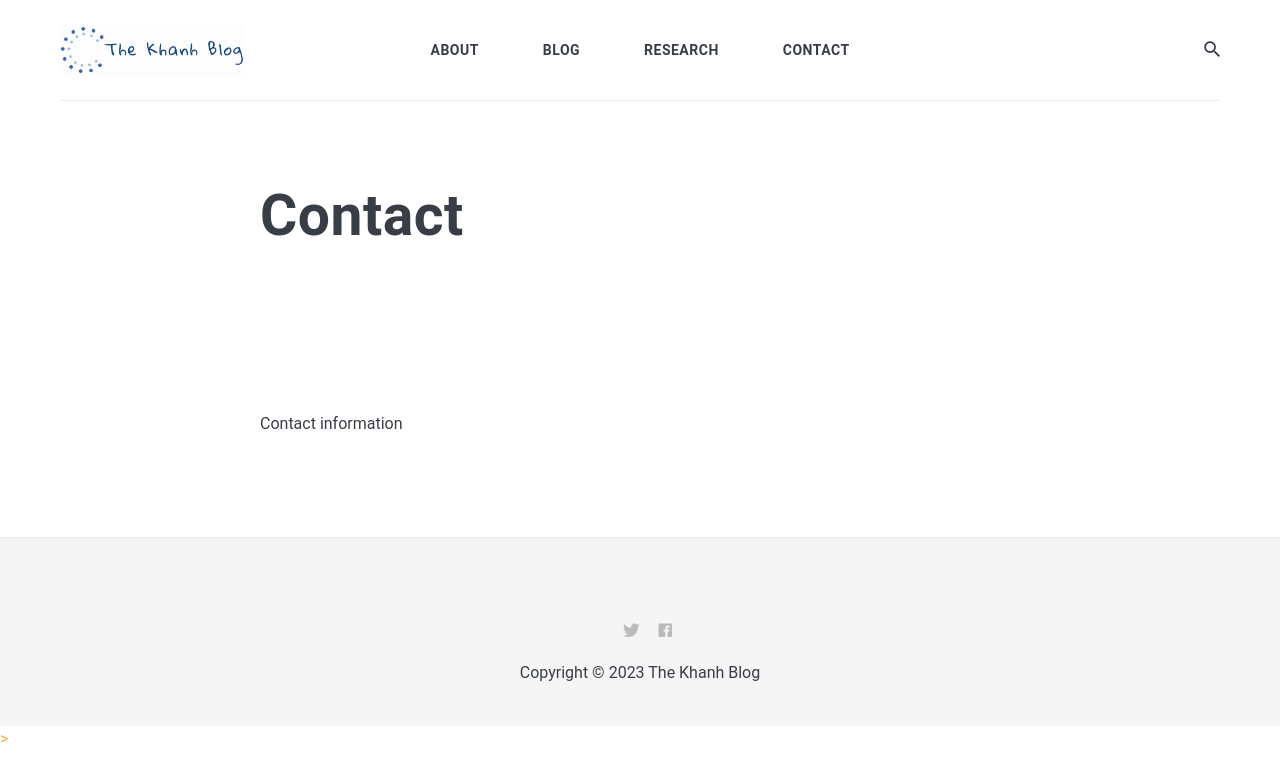
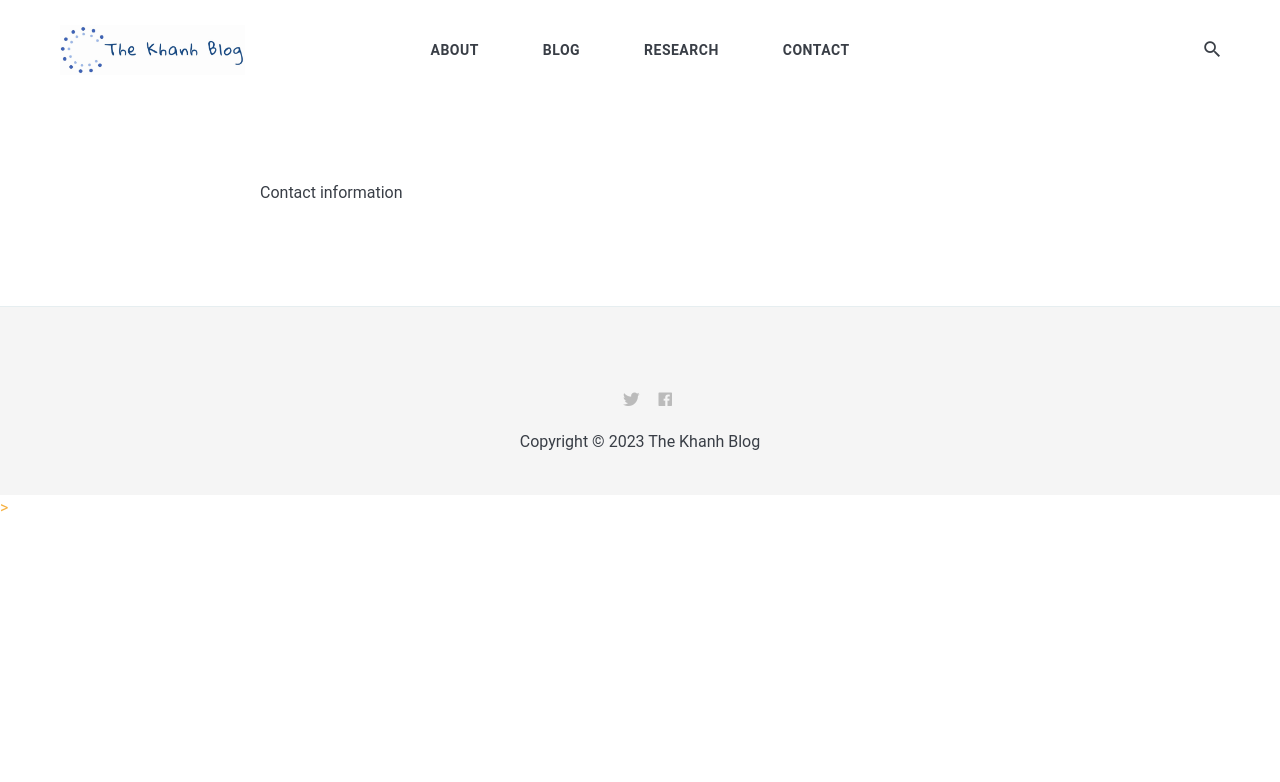
Before and after one commit to khanhblog/khanhblog.github.io, a Jekyll site: the page built from _pages/contact.md, in a window 1280 px wide. Shown: the top 782 px of the page. Built offline with Jekyll 4.4.1, drawn with Linux system fonts in a browser that asks for light colours; nearby versions of some CDN libraries; some web fonts are replaced.

Commit message:
Update page.html

```diff
--- a/_layouts/page.html
+++ b/_layouts/page.html
@@ -2,13 +2,13 @@
 layout: default
 ---
 <div class="container">
-	<div class="page-title-box">
+	<!--<div class="page-title-box">
 		<div class="row">
 			<div class="col col-10 push-2 col-11 push-t-1 col-m-12 push-m-0">
 				<h1 class="page-title">{{ page.title | escape }}</h1>
 			</div>
 		</div>
-	</div>
+	</div>-->
 
 	{% if page.image %}
 	<div class="page__head">
```
